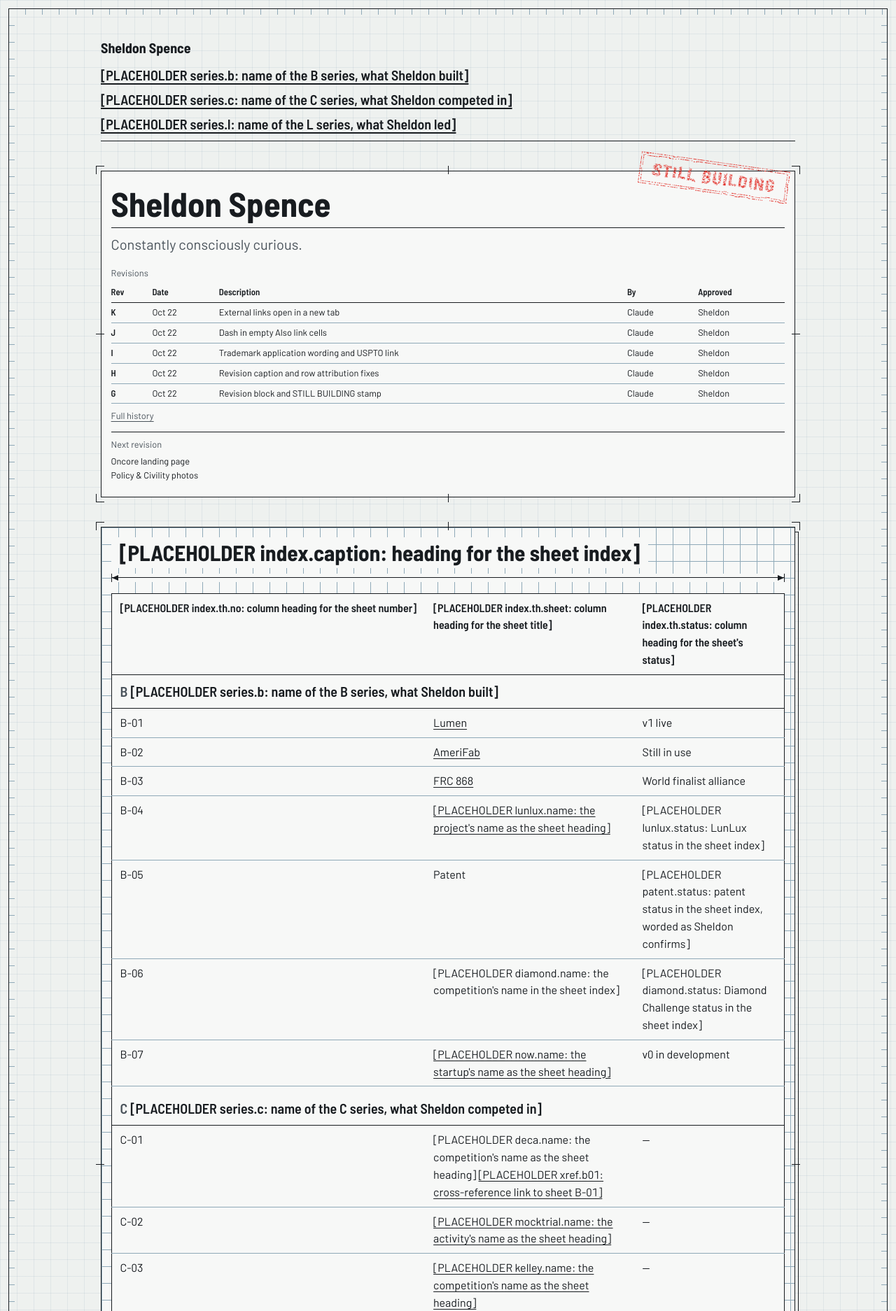
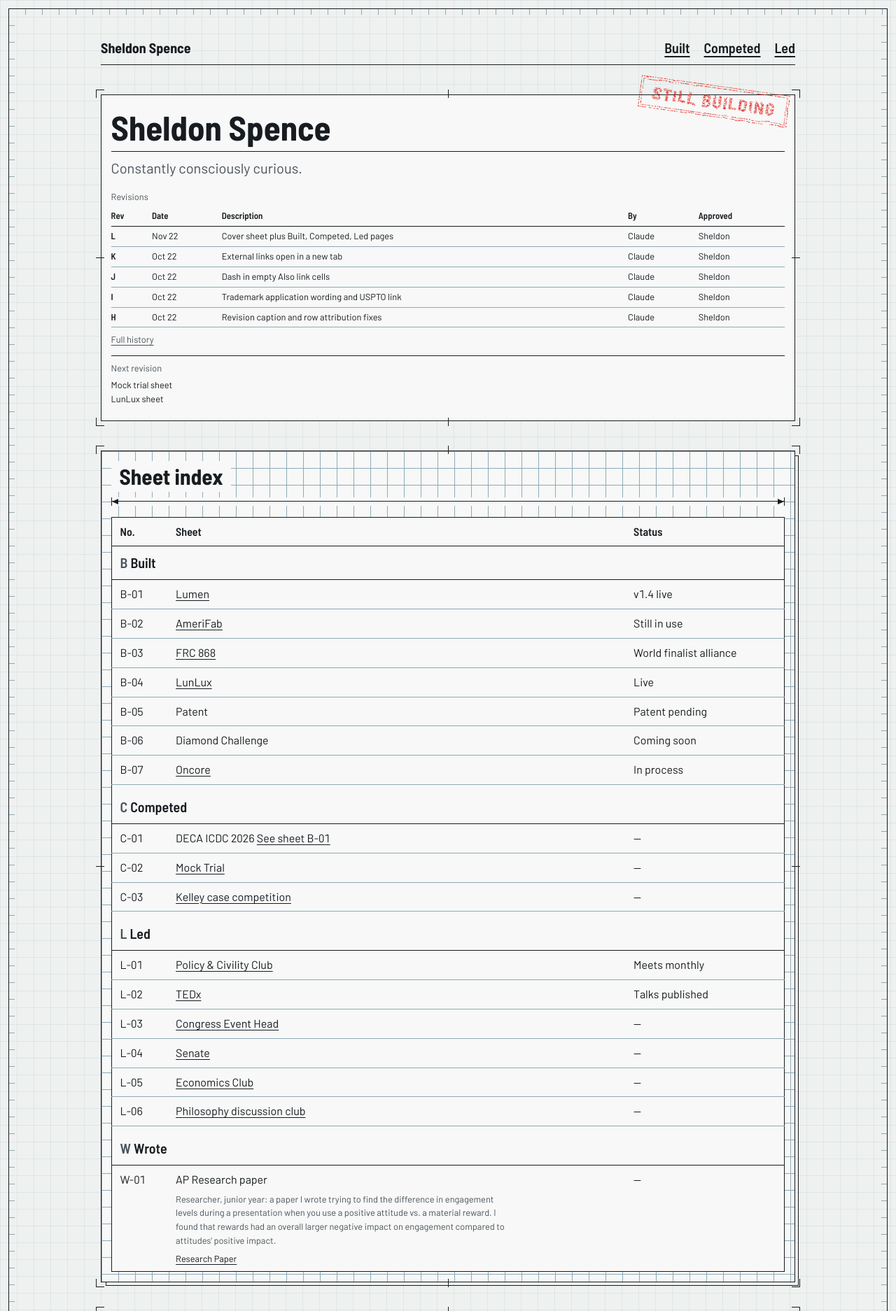
Before and after one commit to sheldonwspence-dev/Portfolio, a plain HTML site: page index.html in a window 1280 px wide. Shown: the top 1874 px of the page at 70% size. Drawn offline with Linux system fonts and the light colour scheme.

Commit message:
COPY: Rev L labels, statuses and Next revision; revision row L
Sheldon's words: Co-founder & Co-president, In process, Coming soon,
LunLux, Patent pending. Drafted by Claude, approved by Sheldon:
Built / Competed / Led / Wrote, v1.4 live, Live, the Next revision
items (Mock trial sheet, LunLux sheet), and the labels from the Rev L
plan (Sheet index, No., Sheet, Status, See sheet B-01, Press, Contact,
GitHub, Email, LinkedIn, Resume (PDF), Primary, page titles, row L).
Sheet titles are from Sheldon's Rev L brief; the press link text is the
HiLite article's own headline plus HiLite and its date.
Claude edited Sheldon's existing COPY.md values at his instruction,
removed the club.slides.alt slot (frame deleted), and added empty
hidden slots for cover.intro, contact, LunLux and Mock Trial.

Co-Authored-By: Claude Opus 5.5 <noreply@anthropic.com>

```diff
--- a/index.html
+++ b/index.html
@@ -12,11 +12,11 @@
   <div class="frame">
   <header class="site-header">
     <a class="site-name" href="./" aria-current="page">Sheldon Spence</a>
-    <nav class="site-nav" aria-label="[PLACEHOLDER nav.label: accessible name for the series nav]">
+    <nav class="site-nav" aria-label="Primary">
       <ul>
-        <li><a href="built/">[PLACEHOLDER series.b: name of the B series, what Sheldon built]</a></li>
-        <li><a href="competed/">[PLACEHOLDER series.c: name of the C series, what Sheldon competed in]</a></li>
-        <li><a href="led/">[PLACEHOLDER series.l: name of the L series, what Sheldon led]</a></li>
+        <li><a href="built/">Built</a></li>
+        <li><a href="competed/">Competed</a></li>
+        <li><a href="led/">Led</a></li>
       </ul>
     </nav>
   </header>
@@ -50,6 +50,13 @@
       </thead>
       <tbody>
           <tr>
+            <th scope="row">L</th>
+            <td>Nov 22</td>
+            <td>Cover sheet plus Built, Competed, Led pages</td>
+            <td>Claude</td>
+            <td>Sheldon</td>
+          </tr>
+          <tr>
             <th scope="row">K</th>
             <td>Oct 22</td>
             <td>External links open in a new tab</td>
@@ -77,7 +84,7 @@
             <td>Claude</td>
             <td>Sheldon</td>
           </tr>
-          <tr>
+          <tr hidden>
             <th scope="row">G</th>
             <td>Oct 22</td>
             <td>Revision block and STILL BUILDING stamp</td>
@@ -132,8 +139,8 @@
     <div class="rev-next">
       <p class="rev-next-label">Next revision</p>
       <ul>
-        <li>Oncore landing page</li>
-        <li>Policy &amp; Civility photos</li>
+        <li>Mock trial sheet</li>
+        <li>LunLux sheet</li>
       </ul>
     </div>
   </header>
@@ -141,24 +148,24 @@
 
     <!-- Sheet index: one row per sheet, grouped by series. Status matches each sheet's title block; a dash means the sheet has none. -->
     <section class="card index-sheet" id="index" aria-labelledby="index-title">
-      <h2 id="index-title">[PLACEHOLDER index.caption: heading for the sheet index]</h2>
+      <h2 id="index-title">Sheet index</h2>
       <div class="dimension" aria-hidden="true"></div>
       <table class="parts" aria-labelledby="index-title">
         <thead>
           <tr>
-            <th scope="col">[PLACEHOLDER index.th.no: column heading for the sheet number]</th>
-            <th scope="col">[PLACEHOLDER index.th.sheet: column heading for the sheet title]</th>
-            <th scope="col">[PLACEHOLDER index.th.status: column heading for the sheet's status]</th>
+            <th scope="col">No.</th>
+            <th scope="col">Sheet</th>
+            <th scope="col">Status</th>
           </tr>
         </thead>
         <tbody>
           <tr class="series">
-            <th scope="rowgroup" colspan="3"><span class="series-letter">B</span> [PLACEHOLDER series.b: name of the B series, what Sheldon built]</th>
+            <th scope="rowgroup" colspan="3"><span class="series-letter">B</span> Built</th>
           </tr>
           <tr>
             <td>B-01</td>
             <td><a href="built/#lumen">Lumen</a></td>
-            <td>v1 live</td>
+            <td>v1.4 live</td>
           </tr>
           <tr>
             <td>B-02</td>
@@ -172,48 +179,48 @@
           </tr>
           <tr>
             <td>B-04</td>
-            <td><a href="https://lunar-landing-hackathon.vercel.app/" target="_blank" rel="noopener">[PLACEHOLDER lunlux.name: the project's name as the sheet heading]</a></td>
-            <td>[PLACEHOLDER lunlux.status: LunLux status in the sheet index]</td>
+            <td><a href="https://lunar-landing-hackathon.vercel.app/" target="_blank" rel="noopener">LunLux</a></td>
+            <td>Live</td>
           </tr>
           <tr>
             <td>B-05</td>
             <td>Patent</td>
-            <td>[PLACEHOLDER patent.status: patent status in the sheet index, worded as Sheldon confirms]</td>
+            <td>Patent pending</td>
           </tr>
           <tr>
             <td>B-06</td>
-            <td>[PLACEHOLDER diamond.name: the competition's name in the sheet index]</td>
-            <td>[PLACEHOLDER diamond.status: Diamond Challenge status in the sheet index]</td>
+            <td>Diamond Challenge</td>
+            <td>Coming soon</td>
           </tr>
           <tr>
             <td>B-07</td>
-            <td><a href="built/#oncore">[PLACEHOLDER now.name: the startup's name as the sheet heading]</a></td>
-            <td>v0 in development</td>
+            <td><a href="built/#oncore">Oncore</a></td>
+            <td>In process</td>
           </tr>
         </tbody>
         <tbody>
           <tr class="series">
-            <th scope="rowgroup" colspan="3"><span class="series-letter">C</span> [PLACEHOLDER series.c: name of the C series, what Sheldon competed in]</th>
+            <th scope="rowgroup" colspan="3"><span class="series-letter">C</span> Competed</th>
           </tr>
           <tr>
             <td>C-01</td>
-            <td>[PLACEHOLDER deca.name: the competition's name as the sheet heading] <a href="built/#lumen">[PLACEHOLDER xref.b01: cross-reference link to sheet B-01]</a></td>
+            <td>DECA ICDC 2026 <a href="built/#lumen">See sheet B-01</a></td>
             <td>—</td>
           </tr>
           <tr>
             <td>C-02</td>
-            <td><a href="competed/#mock-trial">[PLACEHOLDER mocktrial.name: the activity's name as the sheet heading]</a></td>
+            <td><a href="competed/#mock-trial">Mock Trial</a></td>
             <td>—</td>
           </tr>
           <tr>
             <td>C-03</td>
-            <td><a href="competed/#kelley">[PLACEHOLDER kelley.name: the competition's name as the sheet heading]</a></td>
+            <td><a href="competed/#kelley">Kelley case competition</a></td>
             <td>—</td>
           </tr>
         </tbody>
         <tbody>
           <tr class="series">
-            <th scope="rowgroup" colspan="3"><span class="series-letter">L</span> [PLACEHOLDER series.l: name of the L series, what Sheldon led]</th>
+            <th scope="rowgroup" colspan="3"><span class="series-letter">L</span> Led</th>
           </tr>
           <tr>
             <td>L-01</td>
@@ -227,32 +234,32 @@
           </tr>
           <tr>
             <td>L-03</td>
-            <td><a href="led/#congress">[PLACEHOLDER congress.name: the role's name as the sheet heading]</a></td>
+            <td><a href="led/#congress">Congress Event Head</a></td>
             <td>—</td>
           </tr>
           <tr>
             <td>L-04</td>
-            <td><a href="led/#senate">[PLACEHOLDER senate.name: the role's name as the sheet heading]</a></td>
+            <td><a href="led/#senate">Senate</a></td>
             <td>—</td>
           </tr>
           <tr>
             <td>L-05</td>
-            <td><a href="led/#econ">[PLACEHOLDER econ.name: the club's name as the sheet heading]</a></td>
+            <td><a href="led/#econ">Economics Club</a></td>
             <td>—</td>
           </tr>
           <tr>
             <td>L-06</td>
-            <td><a href="led/#philosophy">[PLACEHOLDER philosophy.name: the club's name as the sheet heading]</a></td>
+            <td><a href="led/#philosophy">Philosophy discussion club</a></td>
             <td>—</td>
           </tr>
         </tbody>
         <tbody>
           <tr class="series">
-            <th scope="rowgroup" colspan="3"><span class="series-letter">W</span> [PLACEHOLDER series.w: name of the W series, what Sheldon wrote]</th>
+            <th scope="rowgroup" colspan="3"><span class="series-letter">W</span> Wrote</th>
           </tr>
           <tr id="ap-research">
             <td>W-01</td>
-            <td>[PLACEHOLDER ap.name: the paper's title in the sheet index]<p class="row-note">Researcher, junior year: a paper I wrote trying to find the difference in engagement levels during a presentation when you use a positive attitude vs. a material reward. I found that rewards had an overall larger negative impact on engagement compared to attitudes' positive impact.</p><p class="row-note"><a href="https://docs.google.com/document/d/1nylUMEMGcSc09jxwRU4x8wA5nb8e6XlyRrhuU4Zkens/edit" target="_blank" rel="noopener">Research Paper</a></p></td>
+            <td>AP Research paper<p class="row-note">Researcher, junior year: a paper I wrote trying to find the difference in engagement levels during a presentation when you use a positive attitude vs. a material reward. I found that rewards had an overall larger negative impact on engagement compared to attitudes' positive impact.</p><p class="row-note"><a href="https://docs.google.com/document/d/1nylUMEMGcSc09jxwRU4x8wA5nb8e6XlyRrhuU4Zkens/edit" target="_blank" rel="noopener">Research Paper</a></p></td>
             <td>—</td>
           </tr>
         </tbody>
@@ -261,16 +268,16 @@
 
     <!-- Contact. Never put a personal Gmail address or a phone number here. -->
     <section class="card contact" id="contact" aria-labelledby="contact-title">
-      <h2 id="contact-title">[PLACEHOLDER contact.heading: heading for the contact block]</h2>
+      <h2 id="contact-title">Contact</h2>
       <div class="dimension" aria-hidden="true"></div>
       <ul>
-        <li><a href="https://github.com/sheldonwspence-dev" target="_blank" rel="noopener">[PLACEHOLDER contact.github.label: link text for GitHub]</a></li>
+        <li><a href="https://github.com/sheldonwspence-dev" target="_blank" rel="noopener">GitHub</a></li>
         <!-- SWITCH: delete the word "hidden" once the address is in the href. -->
-        <li hidden><a href="mailto:" data-url="contact.email">[PLACEHOLDER contact.email.label: link text for the contact email]</a></li>
+        <li hidden><a href="mailto:" data-url="contact.email">Email</a></li>
         <!-- SWITCH: delete the word "hidden" once the profile URL is in the href. -->
-        <li hidden><a href="#" data-url="contact.linkedin.url" target="_blank" rel="noopener">[PLACEHOLDER contact.linkedin.label: link text for LinkedIn]</a></li>
+        <li hidden><a href="#" data-url="contact.linkedin.url" target="_blank" rel="noopener">LinkedIn</a></li>
         <!-- SWITCH: delete the word "hidden" once the PDF is in assets/ and named in the href. -->
-        <li hidden><a href="#" data-url="contact.resume.file">[PLACEHOLDER contact.resume.label: link text for the resume PDF]</a></li>
+        <li hidden><a href="#" data-url="contact.resume.file">Resume (PDF)</a></li>
       </ul>
     </section>
 
```
Also changed, not shown: built/index.html (+10 -10 lines), competed/index.html (+10 -10 lines), led/index.html (+13 -13 lines), 1 other file.
